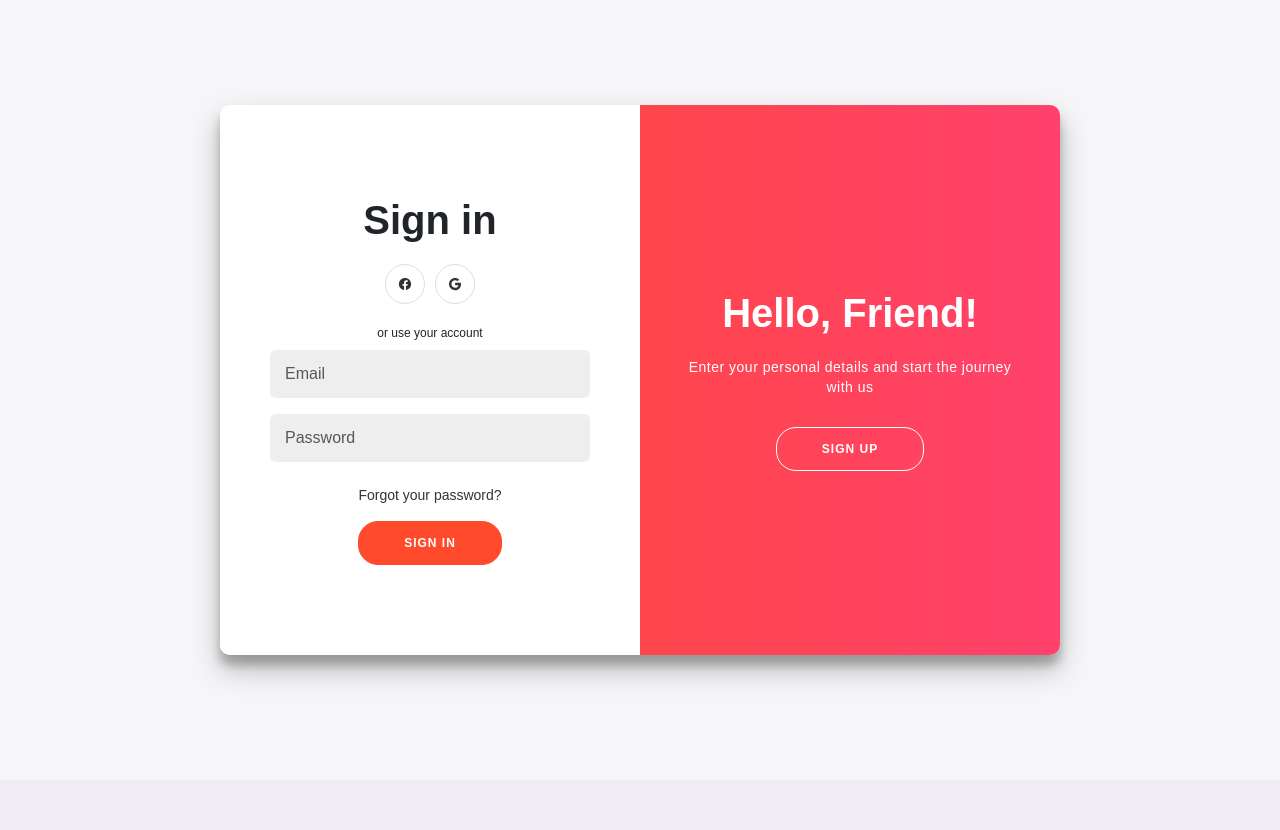
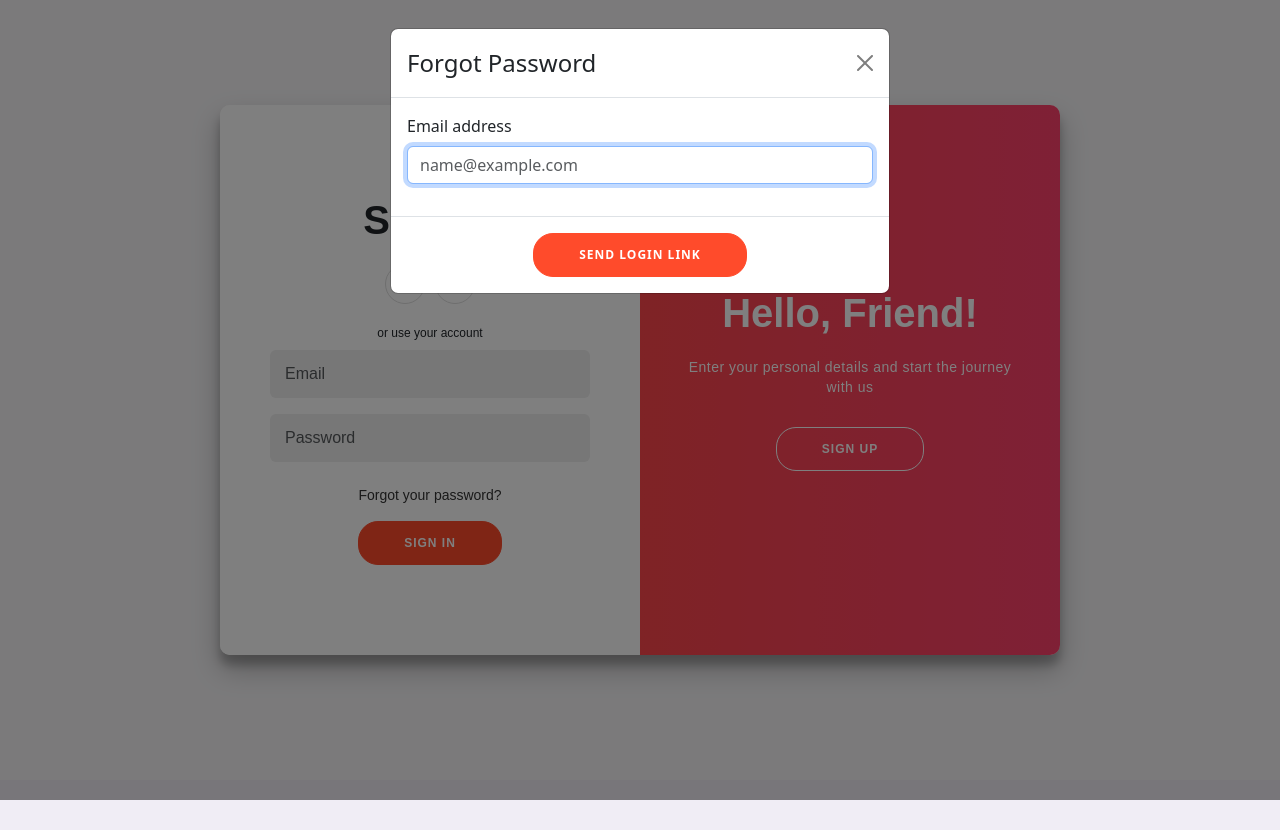
Before and after one commit to lnl2002/dinter-project, a React (Create React App) app in the folder dinter/: page /login in a window 1280 px wide. Both pictures are taken after a click on the link "Forgot your password?". Built offline with nearby package versions, Linux system fonts and the light colour scheme.

Commit message:
DINTER-14: done

```diff
--- /dev/null
+++ b/dinter/src/components/ForgotPassword/ForgotPassword.jsx
@@ -0,0 +1,32 @@
+import React from 'react';
+import Form from 'react-bootstrap/Form';
+import Modal from 'react-bootstrap/Modal';
+
+const ForgotPassword = ({props}) => {
+    console.log('props',props);
+    const { show, setShow, handleClose, handleShow} = props;
+    return (
+        <Modal show={show} onHide={handleClose}>
+            <Modal.Header closeButton>
+                <Modal.Title>Forgot Password</Modal.Title>
+            </Modal.Header>
+            <Modal.Body>
+                <Form>
+                    <Form.Group className="mb-3" controlId="exampleForm.ControlInput1">
+                        <Form.Label>Email address</Form.Label>
+                        <Form.Control
+                            type="email"
+                            placeholder="name@example.com"
+                            autoFocus
+                        />
+                    </Form.Group>
+                </Form>
+            </Modal.Body>
+            <Modal.Footer style={{justifyContent: "center"}}>
+                <button type='submit' className='login-button' onClick={handleClose}>Send login link</button>
+            </Modal.Footer>
+        </Modal>
+    );
+};
+
+export default ForgotPassword;
--- a/dinter/src/components/Login_Register/LoginForm.jsx
+++ b/dinter/src/components/Login_Register/LoginForm.jsx
@@ -7,7 +7,7 @@ import { AuthContext } from '../../context/AuthContext';
 import { useNavigate } from 'react-router-dom';
 
 
-function Login(props) {
+function Login({handleShow}) {
     const nav = useNavigate();
     const {setUser} = useContext(AuthContext);
 
@@ -95,7 +95,7 @@ function Login(props) {
                     />
                 </Form.Group>
 
-                <a className='login-a' href="#">Forgot your password?</a>
+                <a className='login-a' href="#" onClick={handleShow}>Forgot your password?</a>
                 <button type='submit' className='login-button'>Sign In</button>
             </Form>
         </div>
--- a/dinter/src/pages/Login.jsx
+++ b/dinter/src/pages/Login.jsx
@@ -1,9 +1,10 @@
-import React from 'react';
+import React, { useState } from 'react';
 import './style/login.css'
 import RegisterForm from '../components/Login_Register/RegisterForm';
 import LoginForm from '../components/Login_Register/LoginForm';
 import $ from 'jquery'
 import { ToastContainer } from 'react-toastify';
+import ForgotPassword from '../components/ForgotPassword/ForgotPassword';
 
 function Login(props) {
     $(document).ready(() => {
@@ -19,13 +20,27 @@ function Login(props) {
             container.classList.remove("right-panel-active");
         });
     })
+
+    const [show, setShow] = useState(false);
+
+    const handleClose = () => setShow(false);
+    const handleShow = () => setShow(true);
+
     return (
         <div className='login-body'>
             <ToastContainer />
+            <ForgotPassword props={
+                {
+                    show,
+                    setShow,
+                    handleClose,
+                    handleShow
+                }
+            } />
             <div className="login-container" id="container">
 
                 <RegisterForm/>
-                <LoginForm/>
+                <LoginForm handleShow={handleShow} />
 
                 <div className="overlay-container">
                 <div className="overlay">
```
